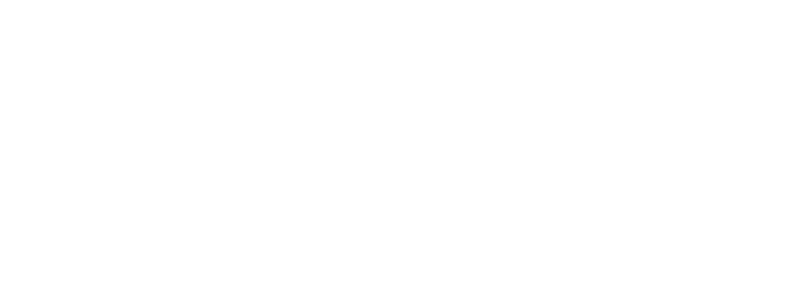
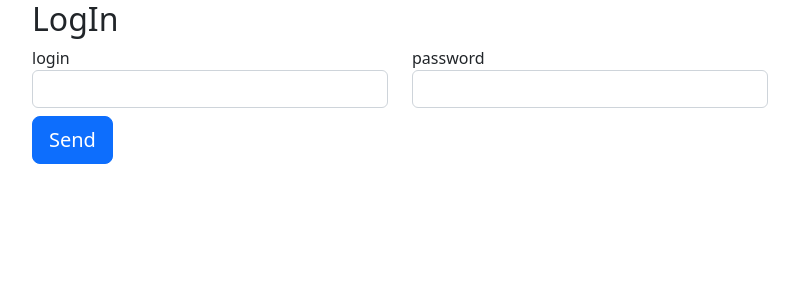
Before and after one commit to AL7991/JavaScript, a React (Create React App) app in the folder bank-app/: page / in a window 1280 px wide. Shown: the top 300 px of the page, without its empty margins (50-849 px from the left). Built offline with nearby package versions, Linux system fonts and the light colour scheme.

Commit message:
changing login page to use redux

```diff
--- a/bank-app/src/index.js
+++ b/bank-app/src/index.js
@@ -4,12 +4,15 @@
 import App from './App';
 import reportWebVitals from './reportWebVitals';
 import 'bootstrap/dist/css/bootstrap.min.css';
+import { Provider } from 'react-redux';
+import store from "./store/store"
+import { LoginPage } from './pages/LoginFormik';
 
 const root = ReactDOM.createRoot(document.getElementById('root'));
 root.render(
-  <React.StrictMode>
-    <App />
-  </React.StrictMode>
+  <Provider store={store}>
+    <LoginPage/>
+  </Provider>
 );
 
 
--- a/bank-app/src/pages/LoginFormik.js
+++ b/bank-app/src/pages/LoginFormik.js
@@ -1,47 +1,56 @@
 import { Row, Col, Container } from "react-bootstrap";
 import React, { Component } from "react";
+import { connect } from "react-redux";
 import { Formik, Form} from "formik";
 import MyInputFormik from "../components/MyInputFormik";
-import routes from "./../api";
+import loggedUser from "../services/LoggedUserService";
 
 class LoginFormik extends Component {
 
     constructor(props){
         super(props);
-        this.state={
-            error:false
+        this.state = {
+            userNameError: false,
+            passwordError: false
         };
     }
 
-    fetchToken =  values =>{
-        fetch(routes.server + routes.route.api.users.login,{
-            method: "POST",
-            headers: {
-                'Content-Type': 'application/json'
-              },
-            body:JSON.stringify({userName: values.userName,password: values.password})
-        })
-        .then(res => {
-            if(res.ok){
-                return res.text();
-            }else{
-                this.setState({error:true});
-            }
-
-            })
-        .then(data =>{
-            sessionStorage.setItem('token', JSON.stringify(data));
-        })
-        .catch(e => {
-            console.log(e);
-        });
-    }
+    handleSubmit =  values => {
+        const { userName, password} = values;
+        if(!userName){
+            this.setState({userNameError: true});
+        }
+        if(!password){
+            this.setState({passwordError: true});
+        }
+        if(userName && password){
+             this.props.dispatch(loggedUser(userName,password));
+        }
+    };
 
     render(){
+
+        const { loginLoading, isLogged, user } = this.props;
 
         return(
 
             <Container>
+                 {isLogged && (<h2>Hello {user.userName}</h2>)}
+                 {!isLogged && (
+                    <div>
+                    <h2>LogIn</h2>
+                    {loginLoading && "Login loading..."}
+                    {this.state.userNameError && (
+                        <div>
+                            Login is required
+                        </div>
+                    )}
+                    {this.state.passwordError && (
+                        <div>
+                            Password is required
+                        </div>
+                    )}
+
                 <Formik
 
                 initialValues={{
@@ -49,9 +58,7 @@
                     password:""
                 }}
                 onSubmit={values => {
-                    console.log(values);
-                    this.fetchToken(values);
-
+                    this.handleSubmit(values);
                 }}
 
                 >
@@ -88,6 +95,12 @@
 
                 </Formik>
 
+
+                    </div>
+                 )}
+
+
+
             </Container>
 
         )
@@ -97,4 +110,13 @@
 
 }
 
-export default LoginFormik;
+function mapStateToProps(state) {
+    return {
+        loginLoading: state.usersReducer.inprogress,
+        isLogged:state.usersReducer.isLogged,
+        user: state.usersReducer.user
+    };
+}
+
+const connectedLoginPage = connect(mapStateToProps)(LoginFormik);
+export { connectedLoginPage as LoginPage };
--- a/bank-app/src/reducers/usersReducer.js
+++ b/bank-app/src/reducers/usersReducer.js
@@ -1,6 +1,7 @@
 import { FETCH_LOGGED_USER_ERROR, FETCH_LOGGED_USER_INPROGRESS, FETCH_LOGGED_USER_SUCCESS } from "../actions/actionsTypes";
 
 const initialState = {
+        isLogged:false,
         inprogress: false,
         error:null,
         user:null
@@ -16,6 +17,7 @@
     else if(action.type === FETCH_LOGGED_USER_SUCCESS){
         return{
             ...state,
+            isLogged:true,
             inprogress: false,
             user: action.user
         };
--- a/bank-app/src/services/LoggedUserService.js
+++ b/bank-app/src/services/LoggedUserService.js
@@ -1,8 +1,9 @@
 import routes from "../api"
+import { fetchLoggedUserInProgress, fetchLoggedUserSuccess, fetchLoggedUserError} from "../actions/usersActions";
 
 const loggedUser = (uName,pass) => {
     return dispatch =>{
-        dispatch(userActions.fetchLoggedUserInProgress());
+        dispatch(fetchLoggedUserInProgress());
         fetch(routes.server + routes.route.api.users.login,{
             method: "POST",
             headers: {
@@ -25,14 +26,14 @@
                 }
             })
             .then(user => {
-                dispatch(userActions.fetchLoggedUserSuccess(user));
+                dispatch(fetchLoggedUserSuccess(user));
             })
             .catch(error => {
-                dispatch(userActions.fetchLoggedUserError(error));
+                dispatch(fetchLoggedUserError(error));
             })
         })
         .catch(error => {
-            dispatch(userActions.fetchLoggedUserError(error));
+            dispatch(fetchLoggedUserError(error));
         })
         }
 };
```
